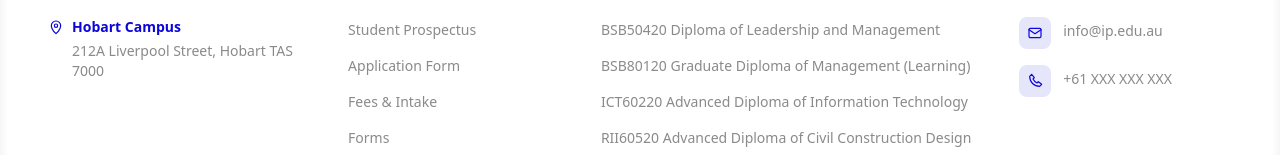
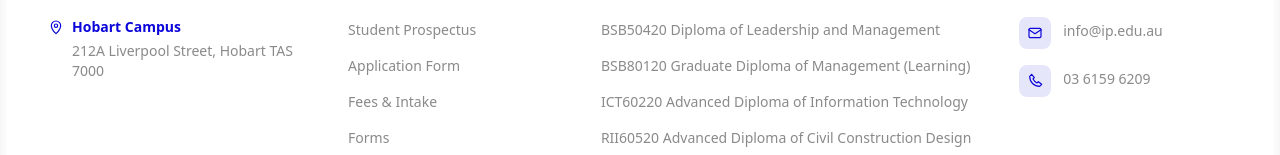
Before and after one commit to irfanusuf-33/indigo_polytechnic, a Next.js app: page / in a window 1280 px wide. Shown: the part 4035-4190 px from the top of the page. Built offline with nearby package versions, Linux system fonts and the light colour scheme.

Commit message:
fix : add updated contact number in footer and updated navigation for login button

```diff
--- a/app/studentlogin/page.tsx
+++ b/app/studentlogin/page.tsx
@@ -2,6 +2,7 @@
 
 import { useState } from "react";
 import Image from "next/image";
+import Link from "next/link";
 
 export default function LoginPage() {
   const [showPassword, setShowPassword] = useState(false);
@@ -115,12 +116,12 @@ export default function LoginPage() {
               </a>
             </div>
 
-            <button
-              type="submit"
-              className=" font-pop mt-4 w-full rounded-lg bg-[#0C06DA] py-3 text-sm font-normal text-white transition hover:bg-[#0a05b8]"
+            <Link
+              href="/"
+              className="font-pop mt-4 w-full rounded-lg bg-[#0C06DA] py-3 text-center text-sm font-normal text-white transition hover:bg-[#0a05b8]"
             >
               Log In
-            </button>
+            </Link>
           </form>
         </div>
       </div>
--- a/components/layout/Footer.tsx
+++ b/components/layout/Footer.tsx
@@ -255,7 +255,7 @@ const Footer = () => {
                   href="tel:+61000000000"
                   className="pt-1 transition hover:text-[#0C06DA]"
                 >
-                  +61 XXX XXX XXX
+                  03 6159 6209
                 </a>
               </li>
             </ul>
```
